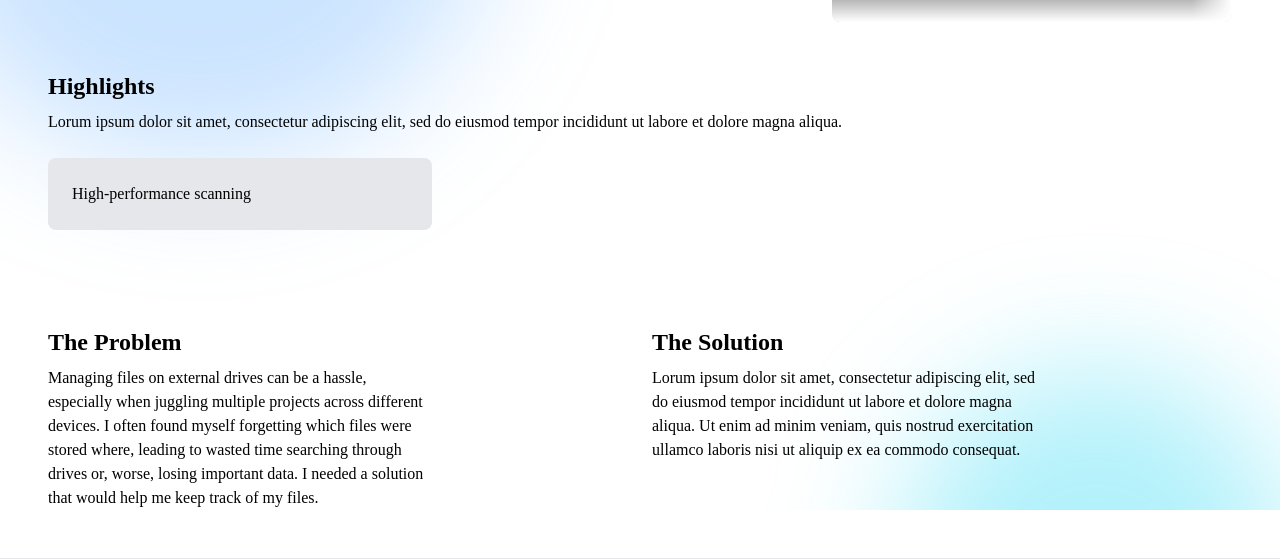
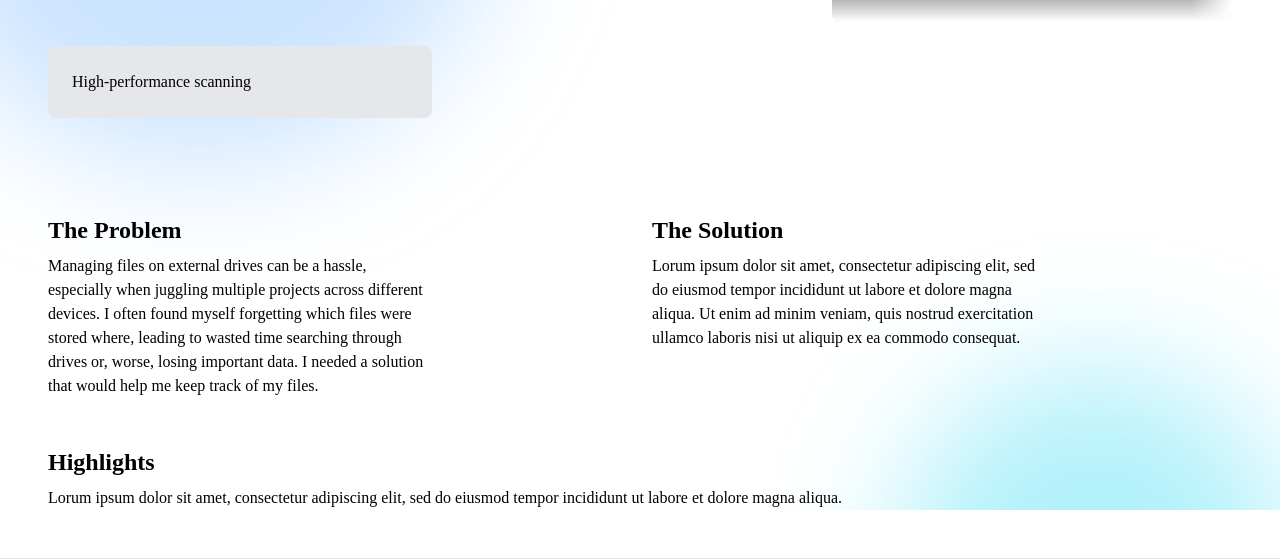
Before and after one commit to tommercerdotme/portfolio, a SvelteKit app: page /project in a window 1280 px wide. Shown: the part 334-894 px from the top of the page. Built offline with nearby package versions, Linux system fonts and the light colour scheme; grey boxes are pictures that could not be loaded; a web font is replaced by a local one.

Commit message:
moved drive minder page image to b2

```diff
--- a/src/routes/project/+page.svelte
+++ b/src/routes/project/+page.svelte
@@ -35,17 +35,8 @@
                 </div>
             </div>
             <div class="max-w-lg rounded-lg justify-self-end mask-r-from-90% mask-b-from-90%">
-                <img src="src/lib/images/drive-minder-hero-dark.png" alt="Drive Minder Screenshot" class="inset-y-0 aspect-1045/924 right-0 rounded-lg "/>
+                <img src="https://f003.backblazeb2.com/file/tommercer-me-data-public/drive-minder-hero-dark.png" alt="Drive Minder Screenshot" class="inset-y-0 aspect-1045/924 right-0 rounded-lg "/>
             </div>
-        </div>
-
-        <div>
-            <h2 class="text-2xl font-[forma-djr-display] font-bold mt-12 mb-2">
-                Highlights
-            </h2>
-            <p class="text-md font-[forma-djr-text]">
-                Lorum ipsum dolor sit amet, consectetur adipiscing elit, sed do eiusmod tempor incididunt ut labore et dolore magna aliqua.
-            </p>
         </div>
 
         <div>
@@ -75,6 +66,14 @@
             </div>
         </div>
 
+        <div>
+            <h2 class="text-2xl font-[forma-djr-display] font-bold mt-12 mb-2">
+                Highlights
+            </h2>
+            <p class="text-md font-[forma-djr-text]">
+                Lorum ipsum dolor sit amet, consectetur adipiscing elit, sed do eiusmod tempor incididunt ut labore et dolore magna aliqua.
+            </p>
+        </div>
 
     </div>
 
```
